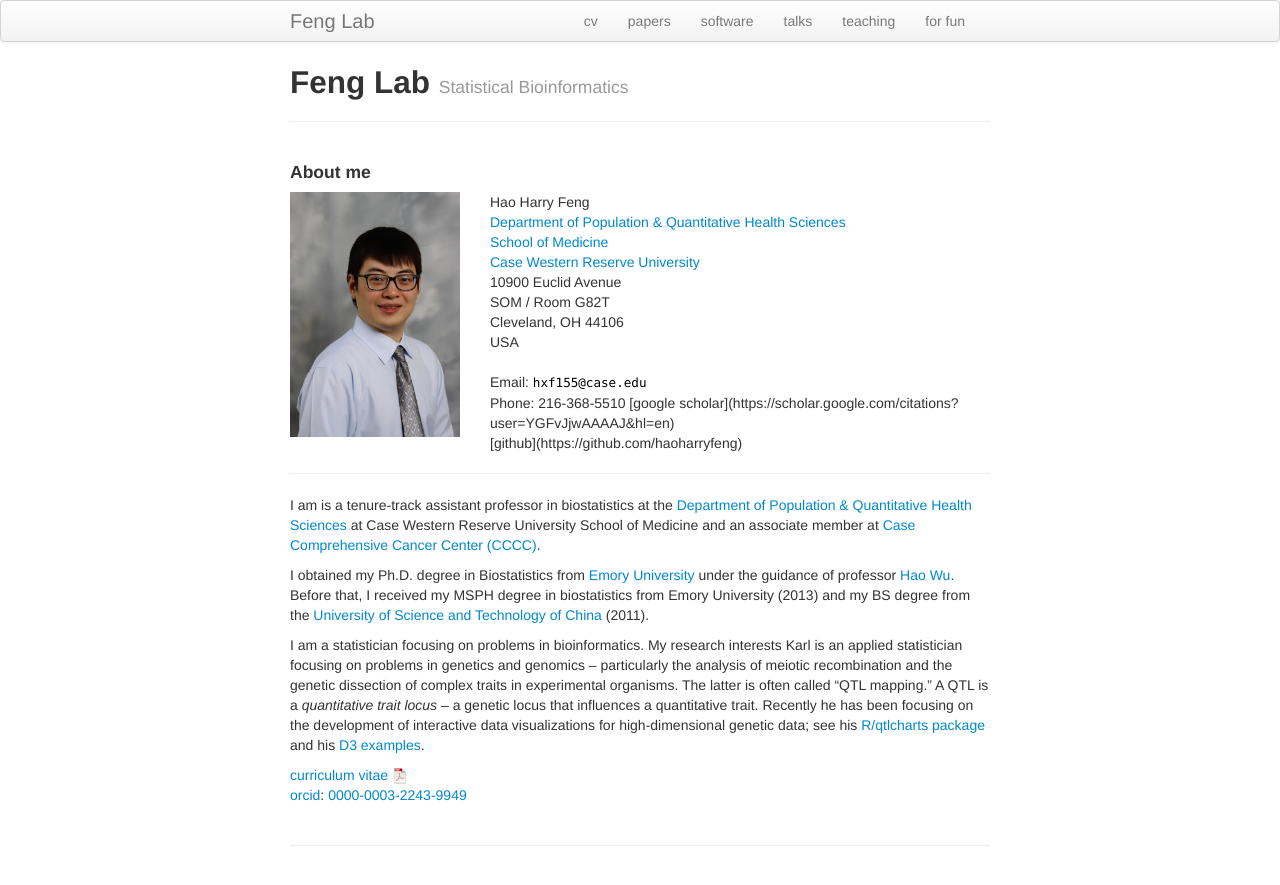
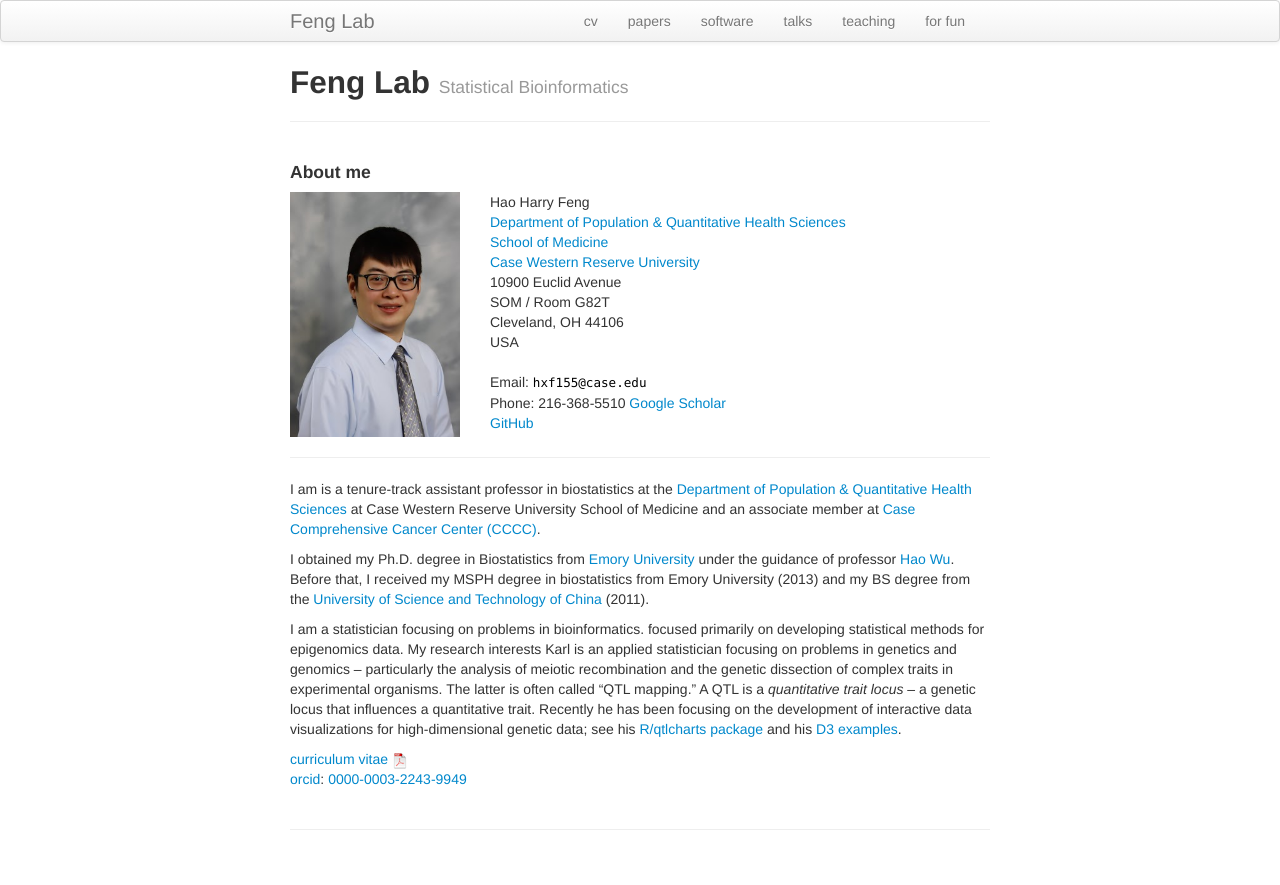
Before and after one commit to haoharryfeng/testpage4, a Jekyll site: the page built from index.md, in a window 1280 px wide. Shown: the top 885 px of the page. Built offline with Jekyll 4.4.1, drawn with Linux system fonts in a browser that asks for light colours; part of the change alters nothing that is shown.

Commit message:
Update index.md

```diff
--- a/index.md
+++ b/index.md
@@ -34,8 +34,8 @@ description: Statistical Bioinformatics
             <div id="hide_email">
             Email: <code>hxf155@case.edu</code><br/>
             Phone: 216-368-5510
-       		[google scholar](https://scholar.google.com/citations?user=YGFvJjwAAAAJ&hl=en)<br/>
-			[github](https://github.com/haoharryfeng)<br/>
+             <a href="https://scholar.google.com/citations?user=YGFvJjwAAAAJ&hl=en">Google Scholar</a><br/>
+            <a href="https://github.com/haoharryfeng">GitHub</a><br/>
 
         </div>
 
@@ -55,7 +55,7 @@ professor [Hao Wu](http://www.haowulab.org/). Before that, I received my MSPH de
 from the [University of Science and Technology of China](https://en.ustc.edu.cn/) (2011).
 
 
-I am a statistician focusing on problems in bioinformatics.
+I am a statistician focusing on problems in bioinformatics. focused primarily on developing statistical methods for epigenomics data.
 My research interests Karl is an applied statistician focusing on problems in genetics and
 genomics &ndash; particularly the analysis of meiotic recombination and the
 genetic dissection of complex traits in experimental organisms. The
```
